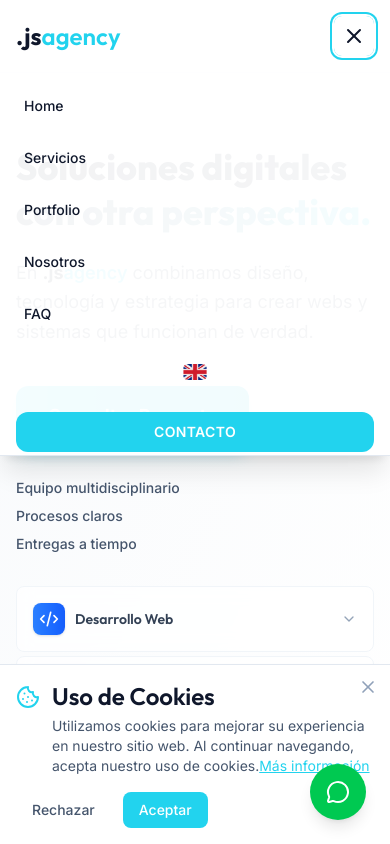
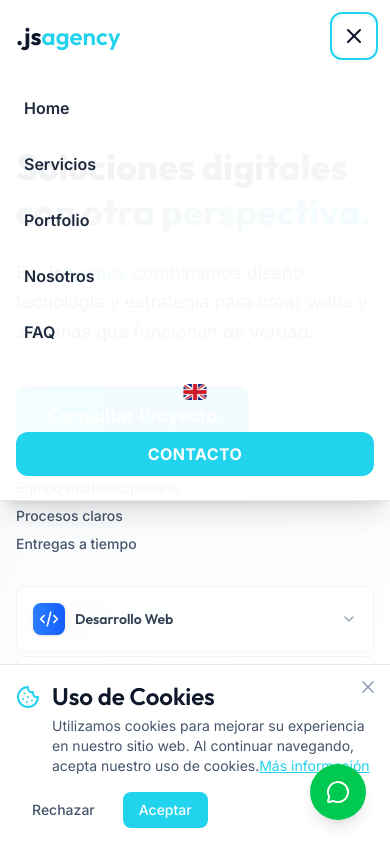
Before and after one commit to JulianSantanatoglia/jsagency, a React (Vite) app: page / in a window 390 px wide. Both pictures are taken after a click on the button 354 px from the left and 36 px from the top of the page. Shown: the top 844 px of the page. Built offline with nearby package versions, Linux system fonts and the light colour scheme.

Commit message:
fix: aumento tamaño navbar

```diff
--- a/src/components/Header.tsx
+++ b/src/components/Header.tsx
@@ -99,18 +99,18 @@ const Header = () => {
         id="mobile-menu"
         className={`lg:hidden absolute top-full left-0 right-0 bg-white/95 backdrop-blur-md border-b border-gray-200 shadow-xl transition-all duration-300 ease-out overflow-hidden ${
           isMenuOpen
-            ? 'opacity-100 translate-y-0 max-h-96'
+            ? 'opacity-100 translate-y-0 max-h-screen'
             : 'opacity-0 -translate-y-4 max-h-0 pointer-events-none'
         }`}
         role="navigation"
         aria-label={t('a11y.mobileNavigation')}
       >
-        <nav className={`flex flex-col p-4 space-y-4 transition-all duration-300 ${
+        <nav className={`flex flex-col p-4 pb-6 space-y-4 transition-all duration-300 ${
           isMenuOpen ? 'delay-100' : 'delay-0'
         }`}>
             <a
               href="#home"
-              className={`text-sm font-medium text-slate-900 hover:text-accent-cyan transition-all duration-300 py-2 focus:outline-none focus:ring-2 focus:ring-accent-cyan focus:ring-offset-2 rounded-lg px-2 transform ${
+              className={`text-base font-semibold text-slate-800 hover:text-accent-cyan transition-all duration-300 py-2 focus:outline-none focus:ring-2 focus:ring-accent-cyan focus:ring-offset-2 rounded-lg px-2 transform ${
                 isMenuOpen ? 'translate-x-0 opacity-100' : 'translate-x-4 opacity-0'
               }`}
               style={{
@@ -123,7 +123,7 @@ const Header = () => {
             </a>
             <a
               href="#servicios"
-              className={`text-sm font-medium text-slate-900 hover:text-accent-cyan transition-all duration-300 py-2 focus:outline-none focus:ring-2 focus:ring-accent-cyan focus:ring-offset-2 rounded-lg px-2 transform ${
+              className={`text-base font-semibold text-slate-800 hover:text-accent-cyan transition-all duration-300 py-2 focus:outline-none focus:ring-2 focus:ring-accent-cyan focus:ring-offset-2 rounded-lg px-2 transform ${
                 isMenuOpen ? 'translate-x-0 opacity-100' : 'translate-x-4 opacity-0'
               }`}
               style={{
@@ -135,7 +135,7 @@ const Header = () => {
             </a>
             <a
               href="#portfolio"
-              className={`text-sm font-medium text-slate-900 hover:text-accent-cyan transition-all duration-300 py-2 focus:outline-none focus:ring-2 focus:ring-accent-cyan focus:ring-offset-2 rounded-lg px-2 transform ${
+              className={`text-base font-semibold text-slate-800 hover:text-accent-cyan transition-all duration-300 py-2 focus:outline-none focus:ring-2 focus:ring-accent-cyan focus:ring-offset-2 rounded-lg px-2 transform ${
                 isMenuOpen ? 'translate-x-0 opacity-100' : 'translate-x-4 opacity-0'
               }`}
               style={{
@@ -147,7 +147,7 @@ const Header = () => {
             </a>
             <a
               href="#nosotros"
-              className={`text-sm font-medium text-slate-900 hover:text-accent-cyan transition-all duration-300 py-2 focus:outline-none focus:ring-2 focus:ring-accent-cyan focus:ring-offset-2 rounded-lg px-2 transform ${
+              className={`text-base font-semibold text-slate-800 hover:text-accent-cyan transition-all duration-300 py-2 focus:outline-none focus:ring-2 focus:ring-accent-cyan focus:ring-offset-2 rounded-lg px-2 transform ${
                 isMenuOpen ? 'translate-x-0 opacity-100' : 'translate-x-4 opacity-0'
               }`}
               style={{
@@ -159,7 +159,7 @@ const Header = () => {
             </a>
             <a
               href="#faq"
-              className={`text-sm font-medium text-slate-900 hover:text-accent-cyan transition-all duration-300 py-2 focus:outline-none focus:ring-2 focus:ring-accent-cyan focus:ring-offset-2 rounded-lg px-2 transform ${
+              className={`text-base font-semibold text-slate-800 hover:text-accent-cyan transition-all duration-300 py-2 focus:outline-none focus:ring-2 focus:ring-accent-cyan focus:ring-offset-2 rounded-lg px-2 transform ${
                 isMenuOpen ? 'translate-x-0 opacity-100' : 'translate-x-4 opacity-0'
               }`}
               style={{
@@ -180,7 +180,7 @@ const Header = () => {
             </div>
             <a
               href="#contacto"
-              className={`px-6 py-2.5 bg-accent-cyan text-white rounded-xl font-semibold text-sm uppercase tracking-wide hover:bg-cyan-500 transition-all duration-300 text-center focus:outline-none focus:ring-2 focus:ring-cyan-300 focus:ring-offset-2 transform ${
+              className={`px-6 py-2.5 bg-accent-cyan text-white rounded-xl font-bold text-base uppercase tracking-wide hover:bg-cyan-500 transition-all duration-300 text-center focus:outline-none focus:ring-2 focus:ring-cyan-300 focus:ring-offset-2 transform ${
                 isMenuOpen ? 'translate-x-0 opacity-100 scale-100' : 'translate-x-4 opacity-0 scale-95'
               }`}
               style={{
```
